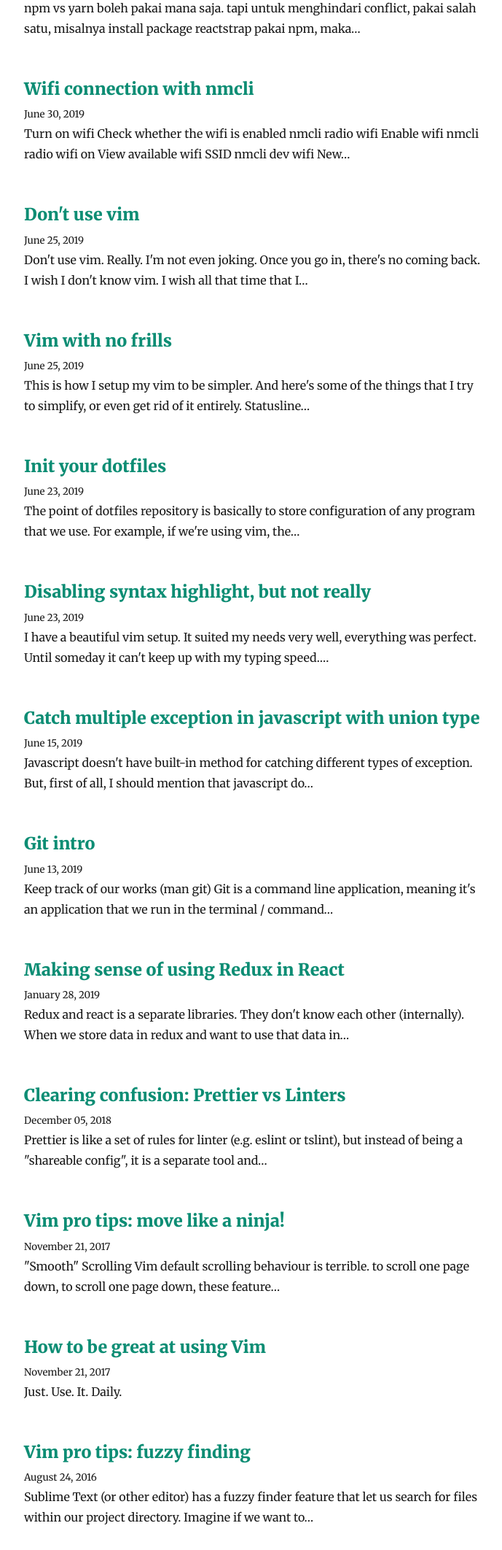
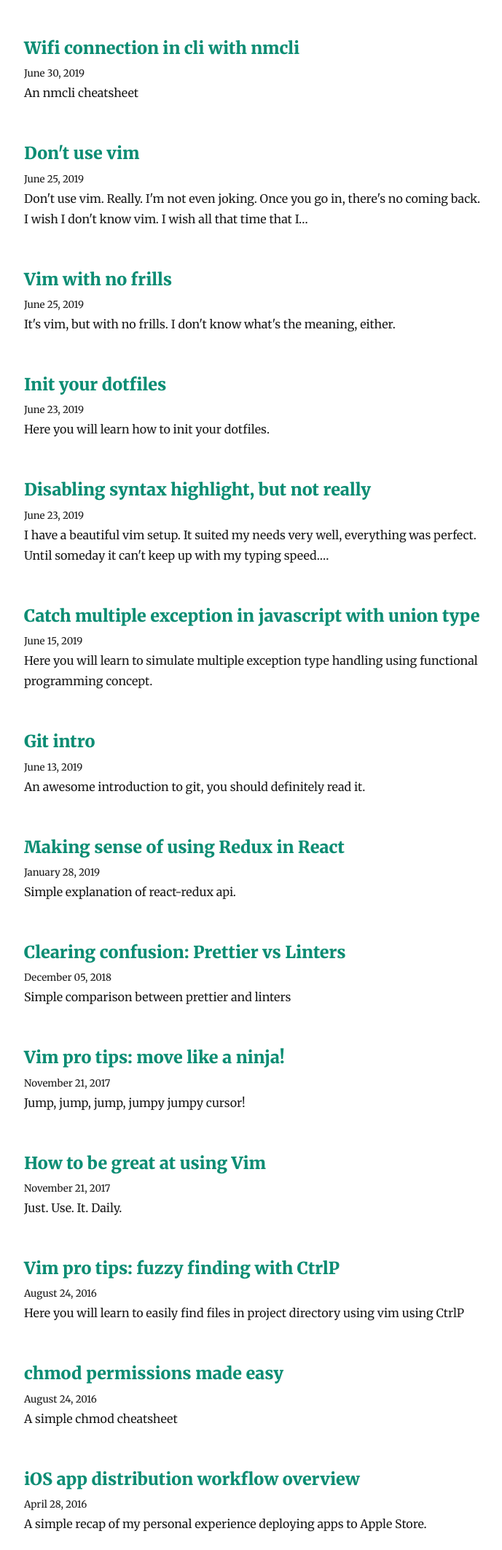
Before and after one commit to pirey/blog, a Gatsby site: page / in a window 1280 px wide. Shown: the part 676-2800 px from the top of the page at 73% size, without its empty margins (292-981 px from the left). Built offline with nearby package versions, Linux system fonts and the light colour scheme; Gatsby itself is replaced by a stand-in of ours; some packages are replaced by stand-ins of ours.

Commit message:
add description to posts

```diff
--- a/content/blog/catch-multiple-exception-in-javascript-with-union-type/index.md
+++ b/content/blog/catch-multiple-exception-in-javascript-with-union-type/index.md
@@ -1,6 +1,7 @@
 ---
 title: Catch multiple exception in javascript with union type
 date: 2019-06-15 00:00:08
+description: "Here you will learn to simulate multiple exception type handling using functional programming concept."
 tags:
   - javascript
 ---
--- a/content/blog/chmod-cheat-sheet/index.md
+++ b/content/blog/chmod-cheat-sheet/index.md
@@ -1,6 +1,7 @@
 ---
 title: chmod permissions made easy
 date: 2016-08-24 14:04:07
+description: A simple chmod cheatsheet
 tags:
     - shell
 ---
--- a/content/blog/clearing-confusion-prettier-vs-linters/index.md
+++ b/content/blog/clearing-confusion-prettier-vs-linters/index.md
@@ -2,6 +2,7 @@
 title: 'Clearing confusion: Prettier vs Linters'
 url: 340.html
 date: 2018-12-05 16:25:19
+description: Simple comparison between prettier and linters
 tags:
     - javascript
 ---
--- a/content/blog/fresh-javascript-morning-cleaner-loop/index.md
+++ b/content/blog/fresh-javascript-morning-cleaner-loop/index.md
@@ -1,6 +1,7 @@
 ---
 title: Fresh javascript morning - cleaner loop
 date: 2019-07-09 08:09:02
+description: Learn to manipulate list in javascript using functional programming concept.
 tags:
     - javascript
 ---
--- a/content/blog/fuzzy-finding-in-vim/index.md
+++ b/content/blog/fuzzy-finding-in-vim-with-ctrlp/index.md
@@ -1,9 +1,18 @@
 ---
-title: 'Vim pro tips: fuzzy finding'
+title: "Vim pro tips: fuzzy finding with CtrlP"
 date: 2016-08-24 23:50:40
+description: "Here you will learn to easily find files in project directory using vim using CtrlP"
 tags:
     - vim
 ---
+
+Update
+------
+
+I'm now using fzf for fuzzy finding and no longer using CtrlP, but it was (and still) a great plugin to get started.
+
+Intro
+-----
 
 Sublime Text (or other editor) has a fuzzy finder feature that let us search for files within our project directory.
 
--- a/content/blog/git-intro/index.md
+++ b/content/blog/git-intro/index.md
@@ -1,6 +1,7 @@
 ---
 title: Git intro
 date: 2019-06-13 23:18:05
+description: An awesome introduction to git, you should definitely read it.
 tags:
     - git
 ---
--- a/content/blog/init-your-dotfiles/index.md
+++ b/content/blog/init-your-dotfiles/index.md
@@ -1,6 +1,7 @@
 ---
 title: Init your dotfiles
 date: 2019-06-23 20:19:21
+description: Here you will learn how to init your dotfiles.
 tags:
 ---
 
--- a/content/blog/ios-app-distribution-workflow/index.md
+++ b/content/blog/ios-app-distribution-workflow/index.md
@@ -1,6 +1,7 @@
 ---
 title: iOS app distribution workflow overview
 date: 2016-04-28 21:11:22
+description: A simple recap of my personal experience deploying apps to Apple Store.
 tags:
     - ionic
     - iOS
--- a/content/blog/making-sense-of-using-redux-in-react/index.md
+++ b/content/blog/making-sense-of-using-redux-in-react/index.md
@@ -1,6 +1,7 @@
 ---
 title: Making sense of using Redux in React
 date: 2019-01-28 18:56:07
+description: Simple explanation of react-redux api.
 tags:
     - react
     - javascript
--- a/content/blog/save-external-image-to-gallery-with-ionic/index.md
+++ b/content/blog/save-external-image-to-gallery-with-ionic/index.md
@@ -1,10 +1,11 @@
 ---
 title: Save external image to gallery with ionic
+date: 2016-04-13 21:06:15
+description: Here you will learn to save external image to gallery in ionic
 tags:
     - angularjs
     - cordova
     - ionic
-date: 2016-04-13 21:06:15
 ---
 
 A few days ago I need to implement a feature where the user can save some displayed image in ionic app to the device image gallery. In my case, it was an image displayed using html img tag with external source url. So all I need was some method to download that file. Though the task is simple, it's been a-lot-of-browsing activity since it was my first time dealing with cordova plugin. Then I decided to write this post, to explain the steps needed and wrap it all up. Let's begin. First we create an ionic project, and move to that directory
--- a/content/blog/sysvinit-systemd/index.md
+++ b/content/blog/sysvinit-systemd/index.md
@@ -1,6 +1,7 @@
 ---
 title: SysV Init - SystemD
 date: 2019-10-14 21:06:05
+description: Simple comparison between sysv init and systmd.
 tags:
 ---
 
--- a/content/blog/vim-no-frills/index.md
+++ b/content/blog/vim-no-frills/index.md
@@ -1,6 +1,7 @@
 ---
 title: Vim with no frills
 date: 2019-06-25 14:50:02
+description: It's vim, but with no frills. I don't know what's the meaning, either.
 tags:
     - vim
 ---
--- a/content/blog/vim-pro-tips-move-like-a-ninja/index.md
+++ b/content/blog/vim-pro-tips-move-like-a-ninja/index.md
@@ -1,6 +1,7 @@
 ---
 title: 'Vim pro tips: move like a ninja!'
 date: 2017-11-21 18:13:43
+description: Jump, jump, jump, jumpy jumpy cursor!
 tags:
     - vim
 ---
--- a/content/blog/wifi-connection-with-nmcli/index.md
+++ b/content/blog/wifi-connection-in-cli-with-nmcli/index.md
@@ -1,6 +1,7 @@
 ---
-title: Wifi connection with nmcli
+title: Wifi connection in cli with nmcli
 date: 2019-06-30 18:15:14
+description: An nmcli cheatsheet
 tags:
     - linux
 ---
```
